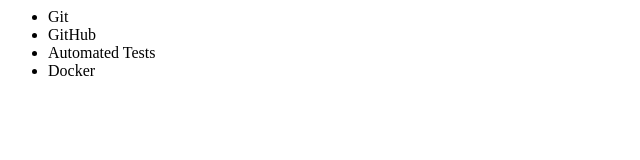
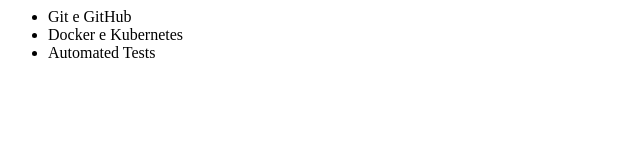
Before and after one commit to wagnerpt/portal, a plain HTML site: page index.html in a window 1280 px wide. Shown: the whole page, without its empty margins (0-640 px from the left). Drawn offline with Linux system fonts and the light colour scheme.

Commit message:
Update index.html

```diff
--- a/index.html
+++ b/index.html
@@ -1,11 +1,10 @@
 <html>
-  <title>Assuntos Lab</title>
+  <title>Laboratórios</title>
   <body>
     <ul>
-      <li>Git</li>
-      <li>GitHub</li>
+      <li>Git e GitHub</li>
+      <li>Docker e Kubernetes</li>
       <li>Automated Tests</li>
-      <li>Docker</li>
     <ul>
   </body>
 </html>
```
